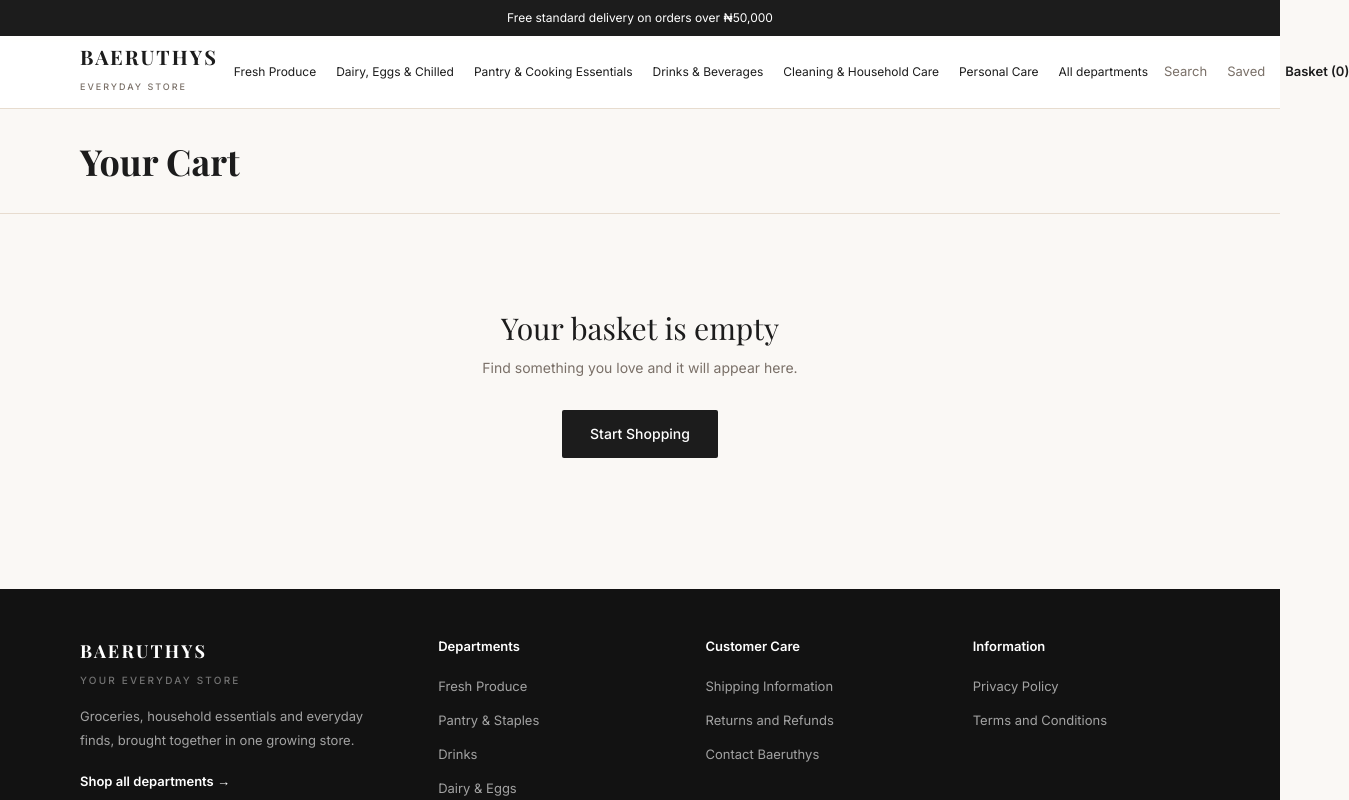
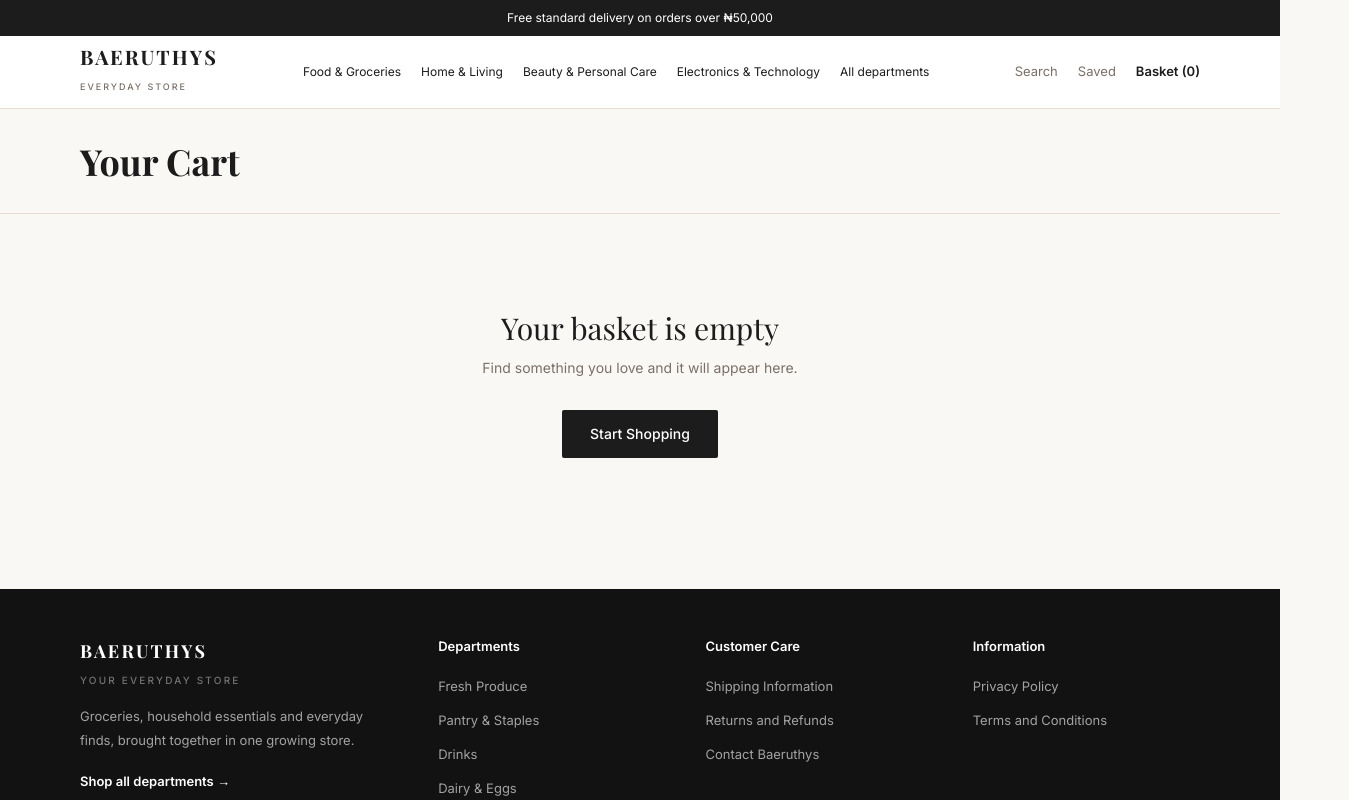
Before and after one commit to Emiloart/Baeruthys, a Next.js app: page /cart in a window 1280 px wide. Shown: the top 800 px of the page, 1349 px wide, since content can reach past the window. Built offline with nearby package versions, Linux system fonts and the light colour scheme; a web font is replaced by a local one.

Commit message:
feat: group desktop and mobile navigation by parent department

```diff
--- a/components/Header.js
+++ b/components/Header.js
@@ -1,16 +1,15 @@
 import Link from 'next/link'
 import { useRouter } from 'next/router'
 import { useState } from 'react'
-import { CATEGORIES } from '../data/products'
+import { CATEGORIES, DEPARTMENTS } from '../data/products'
 import { useCart } from '../context/CartContext'
 
-const PRIMARY_DEPARTMENTS = ['fresh-produce', 'pantry', 'drinks', 'dairy-eggs', 'household', 'personal-care']
 const NAV_LINKS = [
-  ...CATEGORIES.filter((category) => PRIMARY_DEPARTMENTS.includes(category.slug)).map((category) => ({
-    label: category.name,
-    href: `/shop?category=${category.slug}`,
+  ...DEPARTMENTS.slice(0, 4).map((department) => ({
+    label: department.name,
+    href: `/shop?department=${department.slug}`,
   })),
-  { label: 'All departments', href: '/shop' },
+  { label: 'All departments', href: '/#departments' },
 ]
 
 export default function Header() {
@@ -85,11 +84,20 @@ export default function Header() {
 
       {menuOpen && (
         <nav className="border-t border-baer-bdr bg-white xl:hidden" aria-label="Mobile departments">
-          <div className="shell grid grid-cols-2 gap-x-5 py-2 sm:grid-cols-3">
-            {CATEGORIES.map((category) => (
-              <Link key={category.slug} href={`/shop?category=${category.slug}`} onClick={() => setMenuOpen(false)} className="border-b border-baer-bdr/60 py-3 text-sm text-baer-dark">
-                {category.name}
-              </Link>
+          <div className="shell grid gap-x-8 py-3 sm:grid-cols-2">
+            {DEPARTMENTS.map((department) => (
+              <div key={department.slug} className="border-b border-baer-bdr/70 py-3">
+                <Link href={`/shop?department=${department.slug}`} onClick={() => setMenuOpen(false)} className="block text-sm font-semibold text-baer-dark">
+                  {department.name}
+                </Link>
+                <div className="mt-2 grid grid-cols-2 gap-x-4 gap-y-2">
+                  {CATEGORIES.filter((category) => category.department === department.slug).map((category) => (
+                    <Link key={category.slug} href={`/shop?category=${category.slug}`} onClick={() => setMenuOpen(false)} className="py-1 text-xs leading-5 text-baer-mid hover:text-baer-dark">
+                      {category.name}
+                    </Link>
+                  ))}
+                </div>
+              </div>
             ))}
             <Link href="/shop" onClick={() => setMenuOpen(false)} className="py-3 text-sm font-semibold text-baer-dark">Shop everything →</Link>
             <Link href="/wishlist" onClick={() => setMenuOpen(false)} className="py-3 text-sm text-baer-dark">Saved items{wishCount > 0 ? ` (${wishCount})` : ''}</Link>
```
